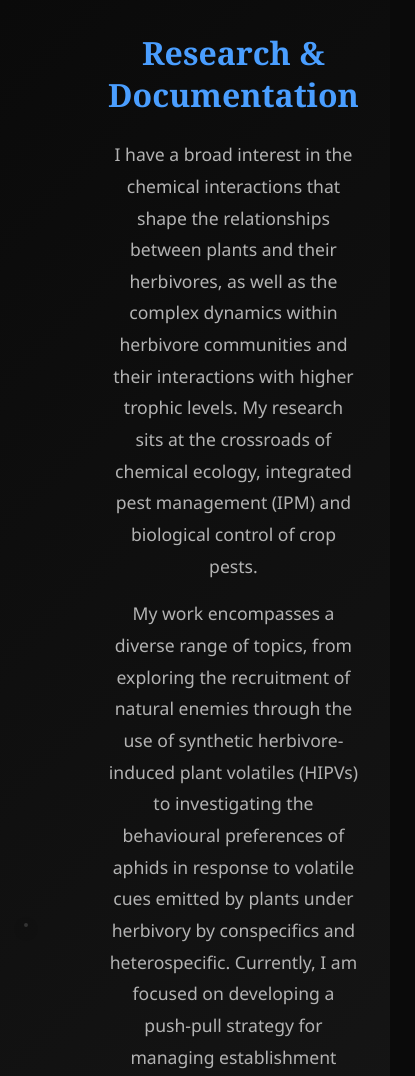
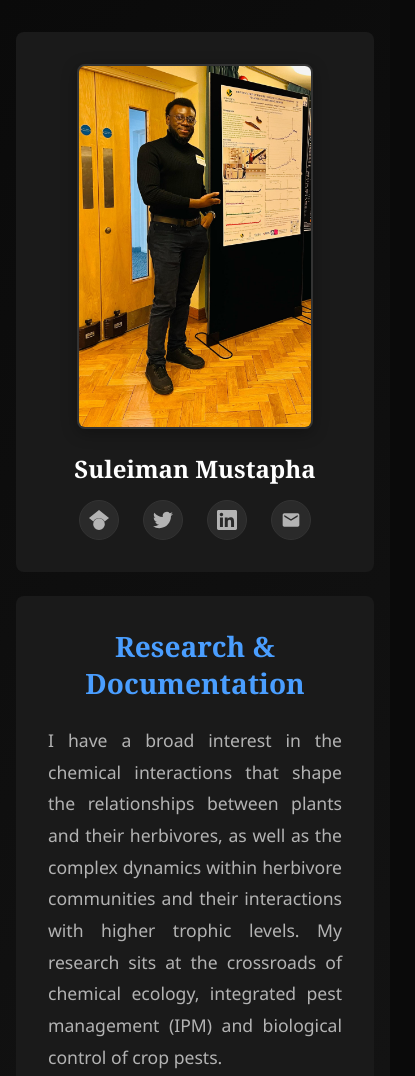
Before and after one commit to Akiisaac/WebsiteMan, a plain HTML site: page landing-page.html in a window 390 px wide. Shown: the top 1076 px of the page, 415 px wide, since content can reach past the window. Drawn offline with Linux system fonts and the light colour scheme.

Commit message:
Phase one - landing page for both mobile and desktop completed. Moving to phase 2: Blog Menu Page

```diff
--- a/css/components/landing-page.css
+++ b/css/components/landing-page.css
@@ -43,4 +43,5 @@
   font-size: 1.1rem;
   line-height: 1.8;
   margin-bottom: var(--spacing-xl);
+  text-align: justify;
 }
--- /dev/null
+++ b/css/components/social-links.css
@@ -0,0 +1,45 @@
+/* ========================================
+   SOCIAL LINKS COMPONENTS
+   ======================================== */
+
+.researcher-name {
+  font-size: 1.5rem;
+  font-weight: 600;
+  color: var(--text-primary);
+  margin: var(--spacing-md) 0 var(--spacing-sm) 0;
+  text-align: center;
+}
+
+.social-links {
+  display: flex;
+  justify-content: center;
+  gap: var(--spacing-md);
+  margin-top: var(--spacing-sm);
+}
+
+.social-link {
+  display: inline-flex;
+  align-items: center;
+  justify-content: center;
+  width: 40px;
+  height: 40px;
+  background: var(--bg-tertiary);
+  color: var(--text-secondary);
+  border-radius: 50%;
+  text-decoration: none;
+  transition: all var(--transition-normal);
+  border: 1px solid var(--border-color);
+}
+
+.social-link:hover {
+  background: var(--accent-primary);
+  color: var(--text-primary);
+  transform: translateY(-2px);
+  box-shadow: 0 4px 12px rgba(74, 158, 255, 0.3);
+}
+
+.social-link svg {
+  width: 20px;
+  height: 20px;
+  fill: currentColor;
+}
--- a/css/layout/responsive.css
+++ b/css/layout/responsive.css
@@ -2,21 +2,43 @@
    RESPONSIVE DESIGN
    ======================================== */
 
-/* Tablet (768px and below) */
+/* Mobile and Tablet (768px and below) */
 @media (max-width: 768px) {
   :root {
-    --spacing-xxl: 3rem;
-    --spacing-xl: 2rem;
+    --spacing-xxl: 2rem;
+    --spacing-xl: 1.5rem;
+  }
+
+  .homepage {
+    padding: var(--spacing-lg) 0;
+    background: var(--bg-primary);
   }
 
   .homepage-content {
-    grid-template-columns: 1fr;
-    gap: var(--spacing-xl);
+    display: block !important;
     text-align: center;
   }
 
+  .profile-section {
+    margin-bottom: var(--spacing-xl);
+    width: 100%;
+    background: var(--bg-secondary);
+    padding: var(--spacing-lg);
+    border-radius: var(--radius-md);
+  }
+
   .profile-image {
-    max-width: 300px;
+    max-width: 300px !important;
+    width: 80% !important;
+    margin: 0 auto !important;
+    display: block !important;
+  }
+
+  .bio-section {
+    width: 100%;
+    background: var(--bg-secondary);
+    padding: var(--spacing-lg);
+    border-radius: var(--radius-md);
   }
 
   h1 {
@@ -25,11 +47,30 @@
 
   .bio-text {
     font-size: 1rem;
+    text-align: justify;
+  }
+
+  .researcher-name {
+    font-size: 1.25rem;
+  }
+
+  .social-links {
+    gap: var(--spacing-sm);
+  }
+
+  .social-link {
+    width: 35px;
+    height: 35px;
+  }
+
+  .social-link svg {
+    width: 18px;
+    height: 18px;
   }
 }
 
-/* Mobile (375px and below) */
-@media (max-width: 375px) {
+/* Mobile (480px and below) */
+@media (max-width: 480px) {
   .container {
     padding: 0 var(--spacing-sm);
   }
@@ -39,7 +80,9 @@
   }
 
   .profile-image {
-    max-width: 250px;
+    max-width: 280px;
+    margin: 0 auto var(--spacing-lg) auto;
+    display: block;
   }
 
   h1 {
@@ -48,6 +91,25 @@
 
   .bio-text {
     font-size: 0.95rem;
+    text-align: justify;
+  }
+
+  .researcher-name {
+    font-size: 1.1rem;
+  }
+
+  .social-links {
+    gap: var(--spacing-xs);
+  }
+
+  .social-link {
+    width: 32px;
+    height: 32px;
+  }
+
+  .social-link svg {
+    width: 16px;
+    height: 16px;
   }
 
   .btn {
--- a/css/main.css
+++ b/css/main.css
@@ -14,6 +14,7 @@
 /* Components */
 @import url('components/buttons.css');
 @import url('components/landing-page.css');
+@import url('components/social-links.css');
 
 /* Utilities */
 @import url('utilities.css');
--- a/landing-page.html
+++ b/landing-page.html
@@ -21,9 +21,32 @@
                 <section class="profile-section">
                     <img
                         src="images/profile/about_me_picture.jpg"
-                        alt="Profile picture of the researcher"
+                        alt="Profile picture of Suleiman Mustapha"
                         class="profile-image"
                     >
+                    <h2 class="researcher-name">Suleiman Mustapha</h2>
+                    <div class="social-links">
+                        <a href="https://scholar.google.com/citations?user=jm_GUCcAAAAJ&hl=en" class="social-link" title="Google Scholar" aria-label="Google Scholar" target="_blank" rel="noopener noreferrer">
+                            <svg viewBox="0 0 24 24">
+                                <path d="M5.242 13.769L0 9.5 12 0l12 9.5-5.242 4.269C17.548 11.249 14.978 9.5 12 9.5c-2.977 0-5.548 1.748-6.758 4.269zM12 10a7 7 0 1 0 0 14 7 7 0 0 0 0-14z"/>
+                            </svg>
+                        </a>
+                        <a href="https://x.com/suleimanmusty78?lang=en" class="social-link" title="Twitter" aria-label="Twitter" target="_blank" rel="noopener noreferrer">
+                            <svg viewBox="0 0 24 24">
+                                <path d="M23.953 4.57a10 10 0 01-2.825.775 4.958 4.958 0 002.163-2.723c-.951.555-2.005.959-3.127 1.184a4.92 4.92 0 00-8.384 4.482C7.69 8.095 4.067 6.13 1.64 3.162a4.822 4.822 0 00-.666 2.475c0 1.71.87 3.213 2.188 4.096a4.904 4.904 0 01-2.228-.616v.06a4.923 4.923 0 003.946 4.827 4.996 4.996 0 01-2.212.085 4.936 4.936 0 004.604 3.417 9.867 9.867 0 01-6.102 2.105c-.39 0-.779-.023-1.17-.067a13.995 13.995 0 007.557 2.209c9.053 0 13.998-7.496 13.998-13.985 0-.21 0-.42-.015-.63A9.935 9.935 0 0024 4.59z"/>
+                            </svg>
+                        </a>
+                        <a href="https://www.linkedin.com/in/suleiman-mustapha-81317a15b?utm_source=share&utm_campaign=share_via&utm_content=profile&utm_medium=android_app" class="social-link" title="LinkedIn" aria-label="LinkedIn" target="_blank" rel="noopener noreferrer">
+                            <svg viewBox="0 0 24 24">
+                                <path d="M20.447 20.452h-3.554v-5.569c0-1.328-.027-3.037-1.852-3.037-1.853 0-2.136 1.445-2.136 2.939v5.667H9.351V9h3.414v1.561h.046c.477-.9 1.637-1.85 3.37-1.85 3.601 0 4.267 2.37 4.267 5.455v6.286zM5.337 7.433c-1.144 0-2.063-.926-2.063-2.065 0-1.138.92-2.063 2.063-2.063 1.14 0 2.064.925 2.064 2.063 0 1.139-.925 2.065-2.064 2.065zm1.782 13.019H3.555V9h3.564v11.452zM22.225 0H1.771C.792 0 0 .774 0 1.729v20.542C0 23.227.792 24 1.771 24h20.451C23.2 24 24 23.227 24 22.271V1.729C24 .774 23.2 0 22.222 0h.003z"/>
+                            </svg>
+                        </a>
+                        <a href="mailto:suleiman.mustapha@rothamsted.ac.uk" class="social-link" title="Email" aria-label="Email">
+                            <svg viewBox="0 0 24 24">
+                                <path d="M20 4H4c-1.1 0-1.99.9-1.99 2L2 18c0 1.1.9 2 2 2h16c1.1 0 2-.9 2-2V6c0-1.1-.9-2-2-2zm0 4l-8 5-8-5V6l8 5 8-5v2z"/>
+                            </svg>
+                        </a>
+                    </div>
                 </section>
 
                 <!-- Right Side: Biography -->
```
